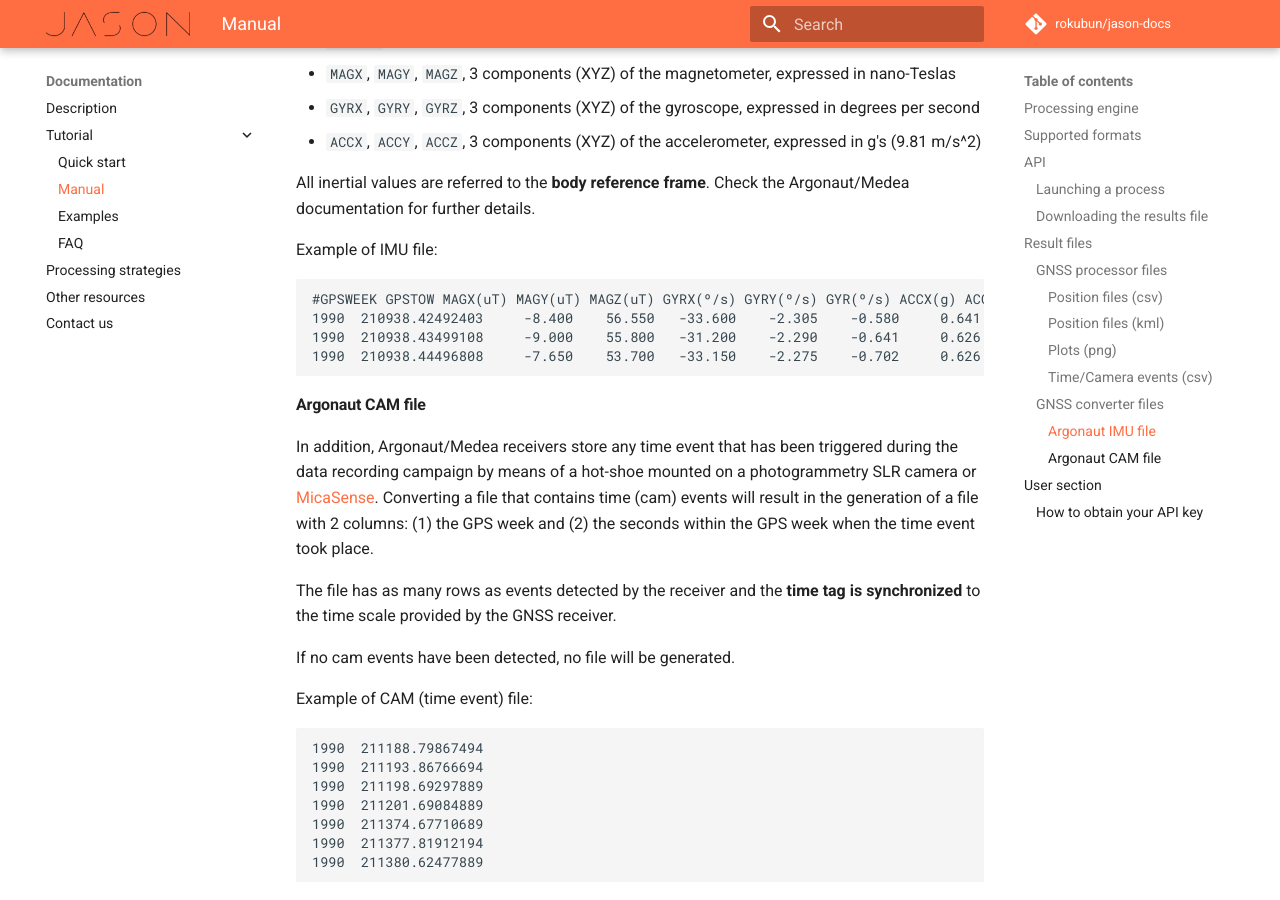
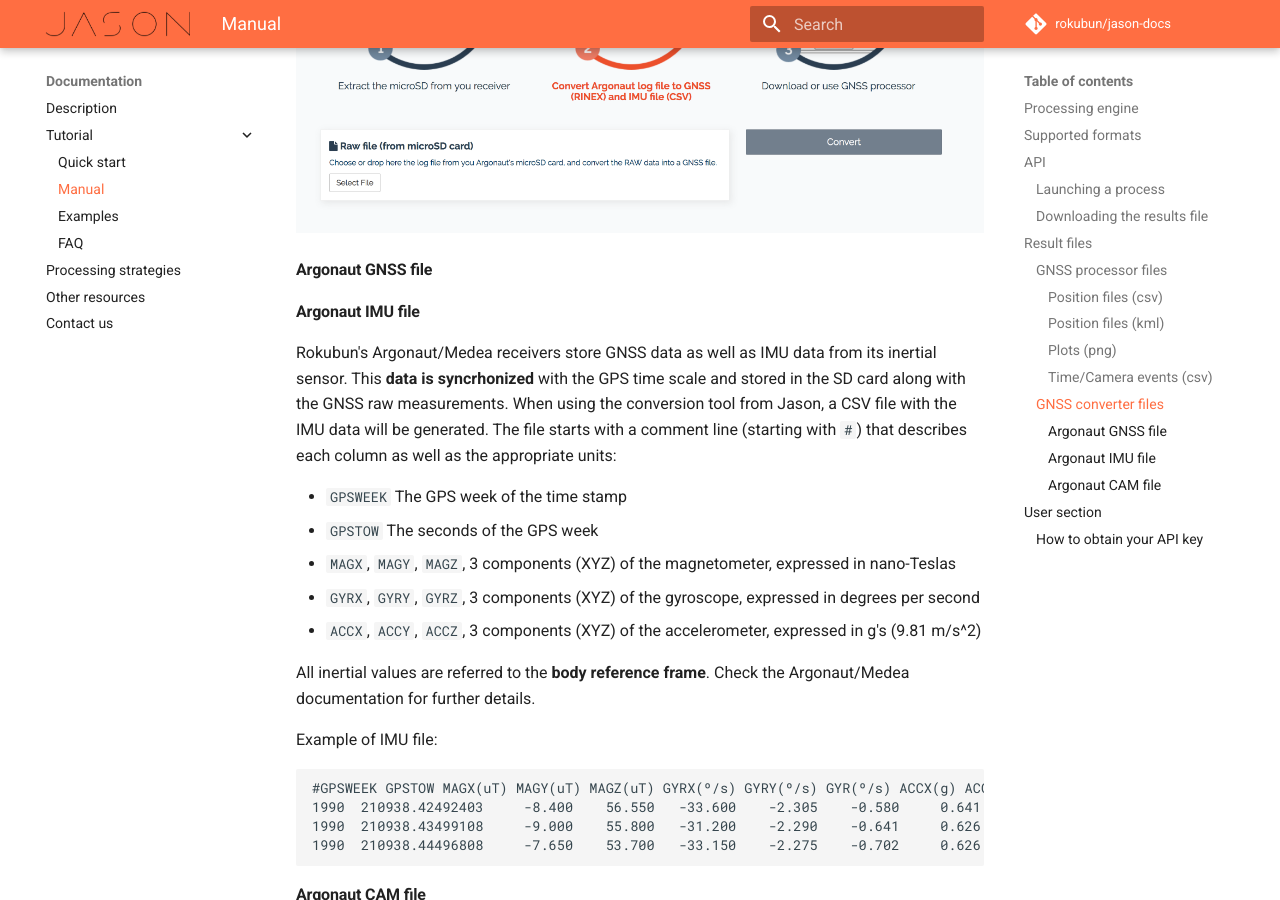
Before and after one commit to rokubun/jason-docs, an MkDocs documentation site: the page built from docs/manual.md, in a window 1280 px wide and 900 px high, scrolled down 5723 px. Built offline with MkDocs 1.6.1 and Material for MkDocs 9.7.7, drawn with Linux system fonts in a browser that asks for light colours; comment, search, counter and statistics services are not loaded.

Commit message:
feat: new image in GNSS converter section

```diff
--- a/docs/manual.md
+++ b/docs/manual.md
@@ -258,7 +258,14 @@
 
 ### GNSS converter files
 
-Within the Jason service, there is the GNSS Converter service specially devoted to Argonaut/Medea owners that wish to transform acquired data in binary format into standard formats for GNSS observables, IMU observables and detected events if any (Time/CAM events
+Within the Jason service, there is the GNSS Converter service specially devoted to Argonaut/Medea
+owners that wish to transform acquired data in binary format into standard formats for GNSS observables,
+IMU observables and detected events if any (Time/CAM events
+
+![GNSS converter](images/jason_gnss_converter.png "GNSS converter")
+
+#### Argonaut GNSS file
+
 
 
 #### Argonaut IMU file
```
Also changed, not shown: docs/images/jason_gnss_converter.png (added).
